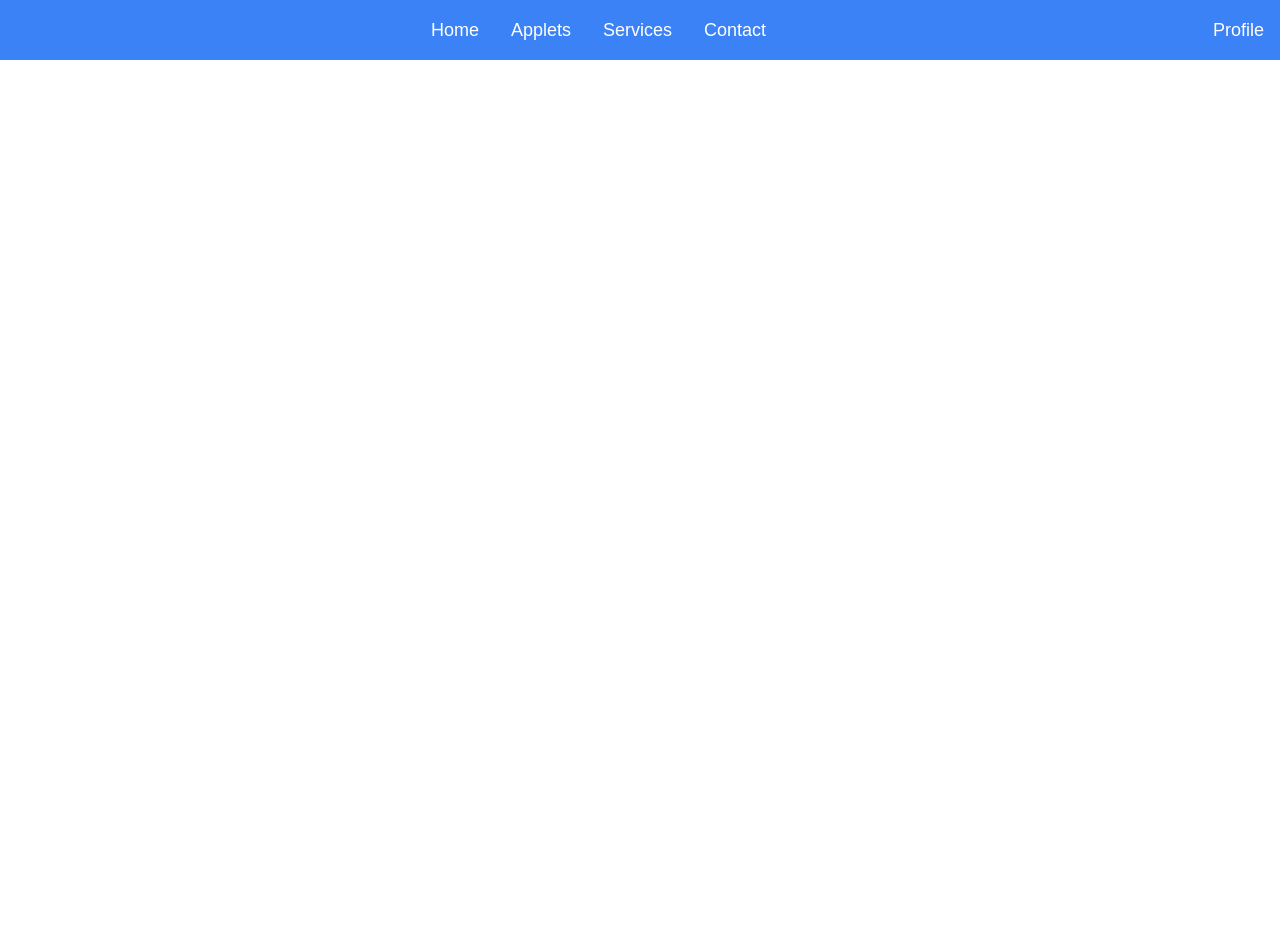
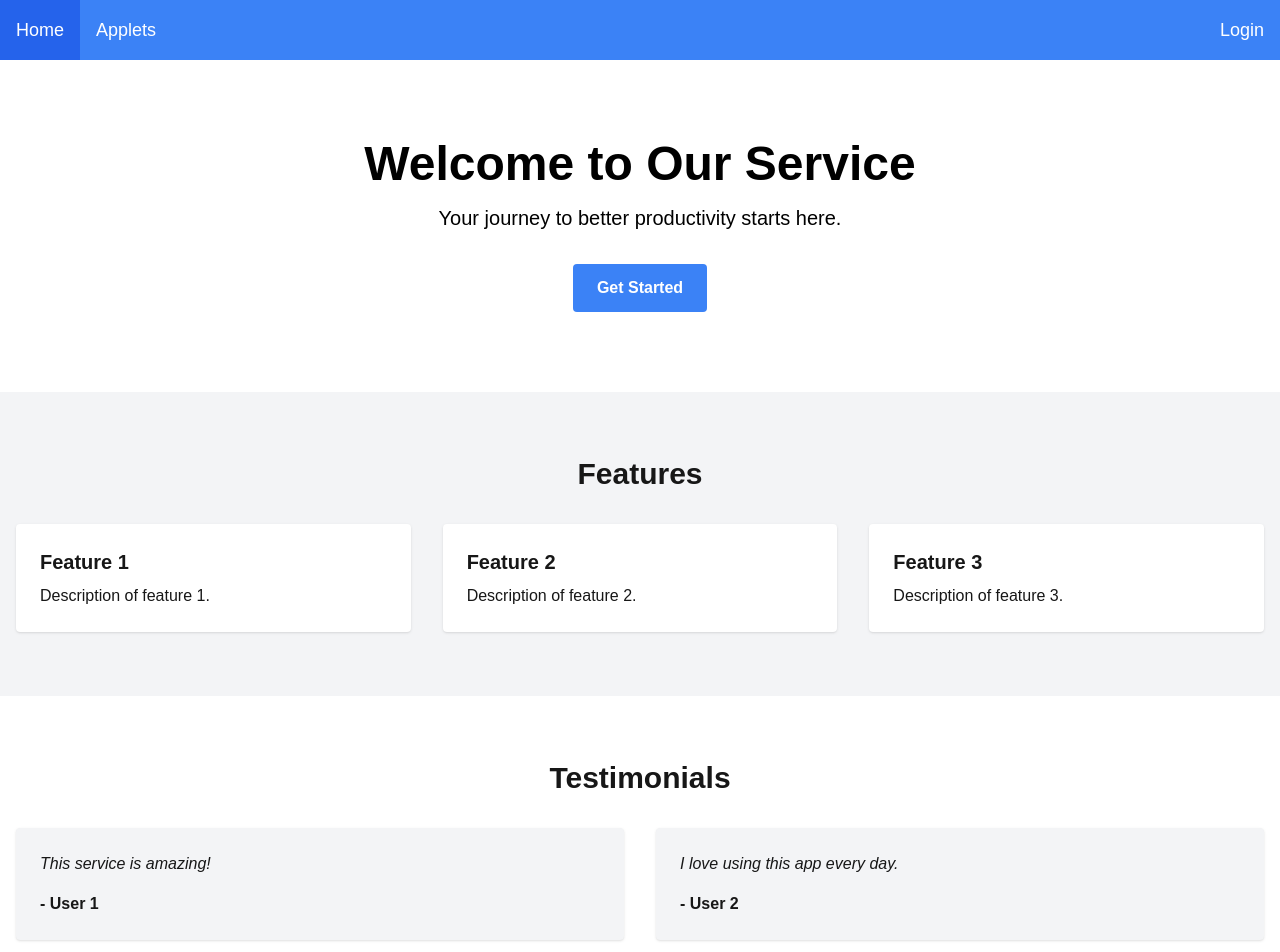
Before and after one commit to Sonny-Fourmont/2024-Epitech-Project-ARea, a Next.js app in the folder frontend/web/: page /home in a window 1280 px wide. Shown: the top 952 px of the page. Before the commit the page ends 800 px from the top, so only its background shows below. Built offline with nearby package versions, Linux system fonts and the light colour scheme.

Commit message:
[ADD] core of homepage

```diff
--- a/frontend/web/src/components/Navbar.tsx
+++ b/frontend/web/src/components/Navbar.tsx
@@ -12,8 +12,6 @@ const Navbar: React.FC = () => {
     const navItems = [
         { label: "Home", path: "/home" },
         { label: "Applets", path: "/applets" },
-        { label: "Services", path: "/services" },
-        { label: "Contact", path: "/contact" },
     ];
 
     const renderNavButtons = () => {
@@ -25,15 +23,16 @@ const Navbar: React.FC = () => {
             />
         ));
     };
+
     return (
-        <div className="flex justify-center items-start min-h-screen">
+        <div className="flex justify-center items-start">
             <div className="bg-buttonColor w-full flex justify-between items-center">
-                <div className="flex-1 flex justify-center">
+                <div className="flex- flex justify-center">
                     {renderNavButtons()}
                 </div>
                 <NavbarButton
-                    text="Profile"
-                    onClick={() => handleNavigation("/profile")}
+                    text="Login"
+                    onClick={() => handleNavigation("/login")}
                 />
             </div>
         </div>
--- a/frontend/web/src/pages/applets/index.tsx
+++ b/frontend/web/src/pages/applets/index.tsx
@@ -1,14 +1,44 @@
 "use client";
 
 import AppletCard from '../../components/AppletCard';
+import Navbar from '@/components/Navbar';
 
 const MyAppletsPage = () => {
     const applets = [
+        {
+            title: "Google Calendar",
+            isConnected: true,
+            provider: "google",
+            icon: "images/logos/google.svg"
+        },
+        {
+            title: "GitHub",
+            isConnected: true,
+            provider: "github",
+            icon: "images/logos/github.svg"
+        },
+        {
+            title: "Spotify",
+            isConnected: true,
+            provider: "spotify",
+            icon: "images/logos/spotify-g.svg"
+        }
     ];
 
     return (
-        <div className="p-8">
-            <h1 className="text-3xl font-bold mb-8">My Applets</h1>
+        <div>
+            <Navbar />
+            <AppletsSection applets={applets} />
+        </div>
+    );
+};
+
+const AppletsSection = ({ applets }) => (
+    <div className="px-8">
+        <section className="flex flex-col items-center justify-center py-20 bg-hero-pattern bg-cover bg-center text-black">
+            <h1 className="text-5xl font-bold mb-4">My Applets</h1>
+            <p className="text-xl mb-8">Connect your favorite apps to our service.</p>
+        </section>
         <div className="grid grid-cols-1 md:grid-cols-2 lg:grid-cols-3 gap-6">
             {applets.map((applet, index) => (
                 <AppletCard
@@ -22,6 +52,4 @@ const MyAppletsPage = () => {
         </div>
     </div>
 );
-};
-
 export default MyAppletsPage;
--- a/frontend/web/src/pages/home/index.tsx
+++ b/frontend/web/src/pages/home/index.tsx
@@ -3,10 +3,69 @@
 import React from 'react';
 import Navbar from '@/components/Navbar';
 
-export default function HomePage() {
+const HomePage: React.FC = () => {
     return (
         <div>
-            <Navbar/>
+            <Navbar />
+            <HeroSection />
+            <FeaturesSection />
+            <TestimonialsSection />
+            <Footer />
         </div>
     );
-}
+};
+
+const HeroSection: React.FC = () => (
+    <section className="flex flex-col items-center justify-center py-20 bg-hero-pattern bg-cover bg-center text-black">
+        <h1 className="text-5xl font-bold mb-4">Welcome to Our Service</h1>
+        <p className="text-xl mb-8">Your journey to better productivity starts here.</p>
+        <button className="px-6 py-3 bg-buttonColor hover:bg-buttonHoverColor text-white font-bold rounded">Get Started</button>
+    </section>
+);
+
+const FeaturesSection: React.FC = () => (
+    <section className="py-16 bg-gray-100">
+        <div className="container mx-auto px-4">
+            <h2 className="text-3xl font-bold text-center mb-8">Features</h2>
+            <div className="grid grid-cols-1 md:grid-cols-3 gap-8">
+                <FeatureCard title="Feature 1" description="Description of feature 1." />
+                <FeatureCard title="Feature 2" description="Description of feature 2." />
+                <FeatureCard title="Feature 3" description="Description of feature 3." />
+            </div>
+        </div>
+    </section>
+);
+
+const FeatureCard: React.FC<{ title: string, description: string }> = ({ title, description }) => (
+    <div className="p-6 bg-white rounded shadow">
+        <h3 className="text-xl font-bold mb-2">{title}</h3>
+        <p>{description}</p>
+    </div>
+);
+
+const TestimonialsSection: React.FC = () => (
+    <section className="py-16 bg-white">
+        <div className="container mx-auto px-4">
+            <h2 className="text-3xl font-bold text-center mb-8">Testimonials</h2>
+            <div className="grid grid-cols-1 md:grid-cols-2 gap-8">
+                <TestimonialCard name="User 1" feedback="This service is amazing!" />
+                <TestimonialCard name="User 2" feedback="I love using this app every day." />
+            </div>
+        </div>
+    </section>
+);
+
+const TestimonialCard: React.FC<{ name: string, feedback: string }> = ({ name, feedback }) => (
+    <div className="p-6 bg-gray-100 rounded shadow">
+        <p className="italic mb-4">{feedback}</p>
+        <p className="font-bold">- {name}</p>
+    </div>
+);
+
+const Footer: React.FC = () => (
+    <footer className="py-6 bg-gray-800 text-white text-center">
+        <p>&copy; 2024 Area Production. All rights reserved.</p>
+    </footer>
+);
+
+export default HomePage;
--- a/frontend/web/src/pages/index.tsx
+++ b/frontend/web/src/pages/index.tsx
@@ -1,5 +1,5 @@
-import LoginPage from './login';
+import HomePage from "./home";
 
 export default function Home() {
-    return <LoginPage />;
+    return <HomePage />;
 }
--- a/frontend/web/src/utils/providers.ts
+++ b/frontend/web/src/utils/providers.ts
@@ -5,7 +5,7 @@ const ProviderColors = {
     microsoft: 'bg-orange-500 hover:bg-orange-600 text-white',
     linkedin: 'bg-orange-500 hover:bg-orange-600 text-white',
     facebook: 'bg-orange-600 hover:bg-orange-700 text-white',
-    spotify: 'bg-magenta-500 hover:bg-magenta-600 text-white',
+    spotify: 'bg-red-500 hover:bg-red-600 text-white',
     github: 'bg-yellow-800 hover:bg-yellow-900 text-white',
     default: 'bg-yellow-500 hover:bg-yellow-600 text-white'
 };
```
Lines whose indentation alone changed are shown as unchanged.
